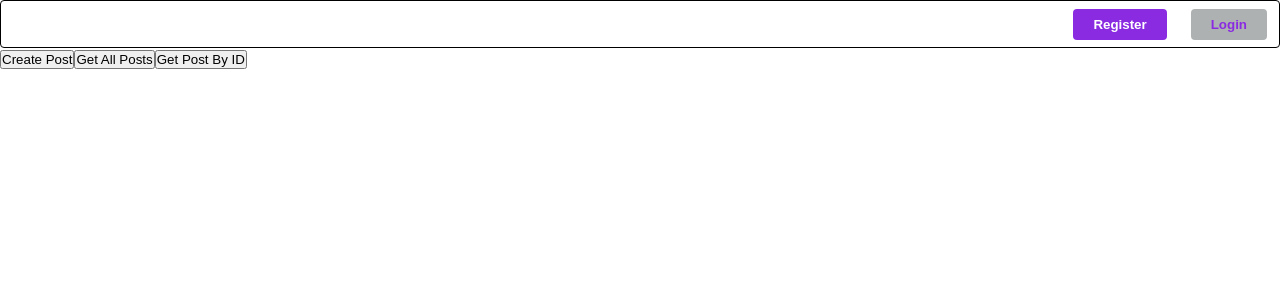
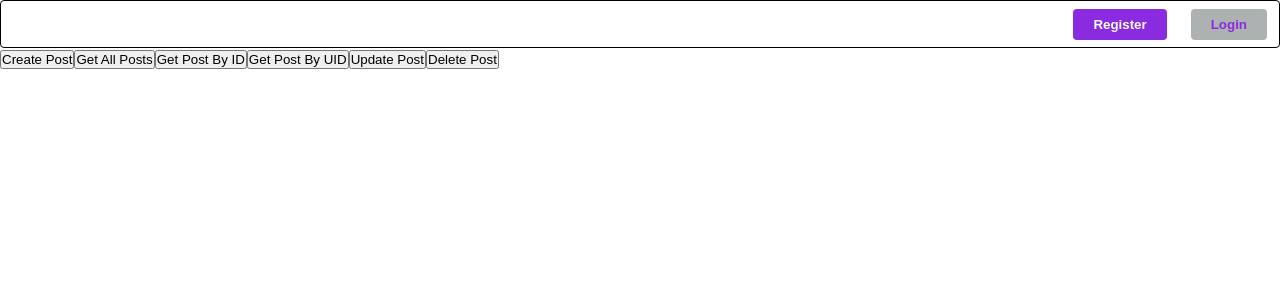
Before and after one commit to St0n3Man24/firebase-practice, a React (Create React App) app: page / in a window 1280 px wide. Shown: the top 300 px of the page. Built offline with nearby package versions, Linux system fonts and the light colour scheme; no server answers.

Commit message:
Updated App.js

```diff
--- a/src/App.js
+++ b/src/App.js
@@ -7,16 +7,48 @@
   onAuthStateChanged,
 } from "firebase/auth";
 import { auth, db } from "./firebase/init";
-import { collection, addDoc, getDocs, getDoc, doc, query, where } from "firebase/firestore";
+import {
+  collection,
+  addDoc,
+  getDocs,
+  getDoc,
+  doc,
+  query,
+  where,
+  updateDoc,
+  deleteDoc,
+} from "firebase/firestore";
 
 function App() {
   // This states that there is no user signed-in
   const [user, setUser] = useState(null);
   const [loading, setLoading] = useState(true);
 
+  // How to update a post in the database
+  async function updatePost() {
+    const hardcodedId = "mnIDmSOlJpLCizug90zb";
+    const postRef = doc(db, "posts", hardcodedId);
+    const post = await getPostById(hardcodedId);
+    const newPost = {
+      ...post,
+      title: "Land a $400k job",
+    };
+    updateDoc(postRef, newPost);
+  }
+  // To update one field within the data and keep the other fields unchanged, use a spread operator on the post that already exists
+  // The spread operator (...post) copies all the data from the getPostById object and places it inside the newPost object, then by adding a second property (title: "Land a $400k job"), you can override the original value
+
+  // How to delete a post from the database
+  function deletePost() {
+    const hardcodedId = "mnIDmSOlJpLCizug90zb";
+    const postRef = doc(db, "posts", hardcodedId);
+    deleteDoc(postRef);
+  }
+
   function createPost() {
+    if (!user) return;
     const post = {
-      title: "Finish Firebase Section",
+      title: "Finish Interview Section",
       description: "Do Frontend Simplified",
       uid: user.uid,
     };
@@ -26,30 +58,35 @@
   // How to get all the posts in the database - to show all posts of a user
   async function getAllPosts() {
     const { docs } = await getDocs(collection(db, "posts"));
-    const posts = docs.map(elem => ({...elem.data(), id: elem.id})); // The spread operator (...elem) returns a copy of the object
+    const posts = docs.map((elem) => ({ ...elem.data(), id: elem.id })); // The spread operator (...elem) returns a copy of the object
     console.log(posts);
   }
 
   // How to get a specific post in the database by its ID - read all comments for a specific post
-  async function getPostById() {
-    const hardcodedId = "mnIDmSOlJpLCizug90zb";
-    const postRef = doc(db, "posts", hardcodedId);
+  async function getPostById(id) {
+    const postRef = doc(db, "posts", id);
     const postSnap = await getDoc(postRef);
-    const post = postSnap.data();
-    console.log(post);
+    return postSnap.data();
   }
 
   // How to get posts by a specific user - show the posts of a specific user while on their profile page
-
+  async function getPostByUid() {
+    const postCollectionRef = await query(
+      collection(db, "posts"),
+      where("uid", "==", "1"),
+    );
+    const { docs } = await getDocs(postCollectionRef);
+    console.log(docs.map((doc) => doc.data()));
+  }
 
   // Checking if a user is logged in or not
   useEffect(() => {
     const unsubscribe = onAuthStateChanged(auth, (currentUser) => {
       // console.log(currentUser || 'user logged out');
       setUser(currentUser);
-        setInterval(() => {
+      setTimeout(() => {
         setLoading(false);
-        }, 800)
+      }, 800);
     });
 
     return unsubscribe;
@@ -119,6 +156,9 @@
         <button onClick={createPost}>Create Post</button>
         <button onClick={getAllPosts}>Get All Posts</button>
         <button onClick={getPostById}>Get Post By ID</button>
+        <button onClick={getPostByUid}>Get Post By UID</button>
+        <button onClick={updatePost}>Update Post</button>
+        <button onClick={deletePost}>Delete Post</button>
       </div>
     </div>
   );
@@ -132,6 +172,3 @@
 // The document has two arguments:
 // // 1. the reference where we want to add the document which is the "posts" collection (collection(db, "posts"))
 // // 2. the data that we want to add into the document which is the (post) variable which contains the title and description
-
-// What are we doing in the getAllPosts function:
-//
```
Lines whose indentation alone changed are shown as unchanged.
